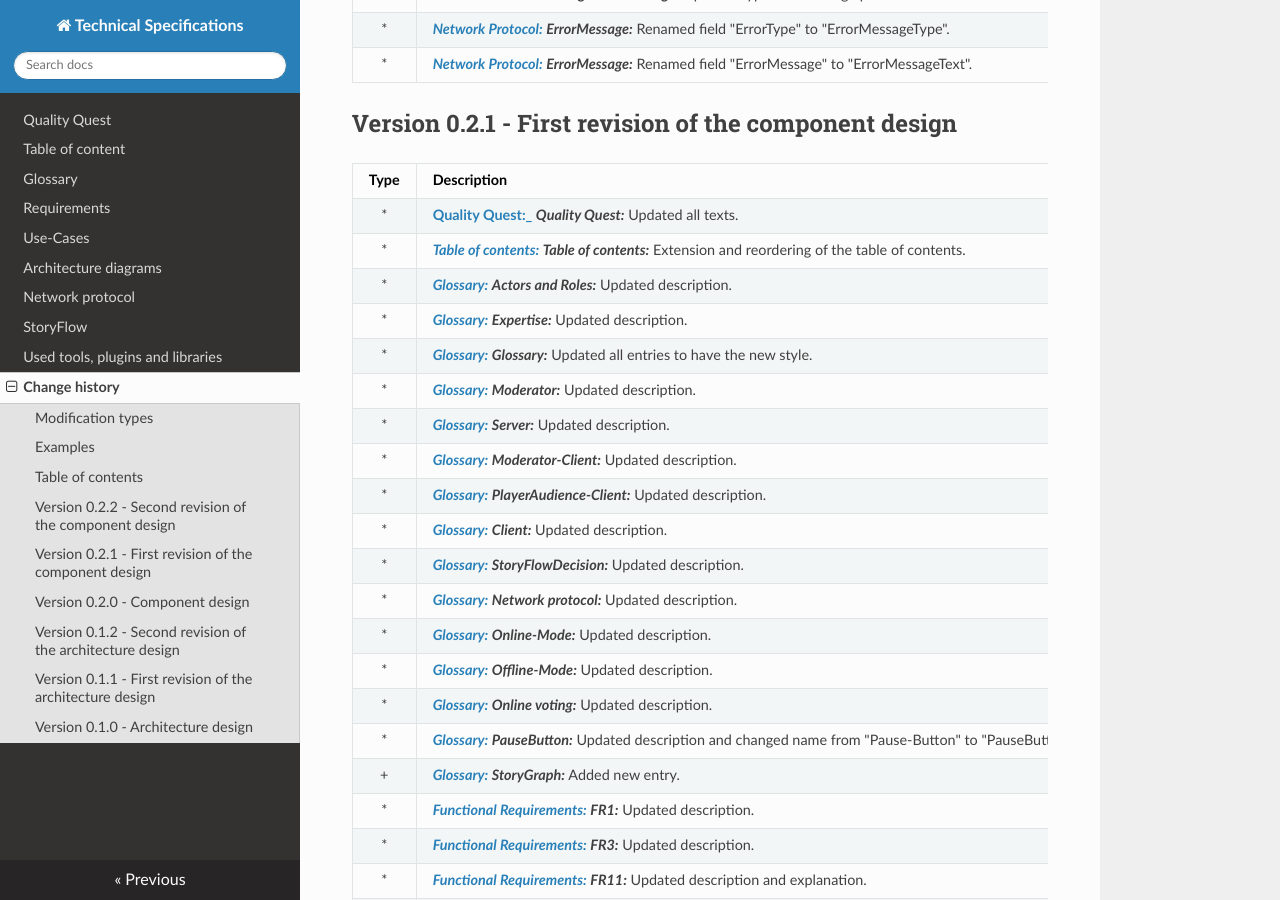
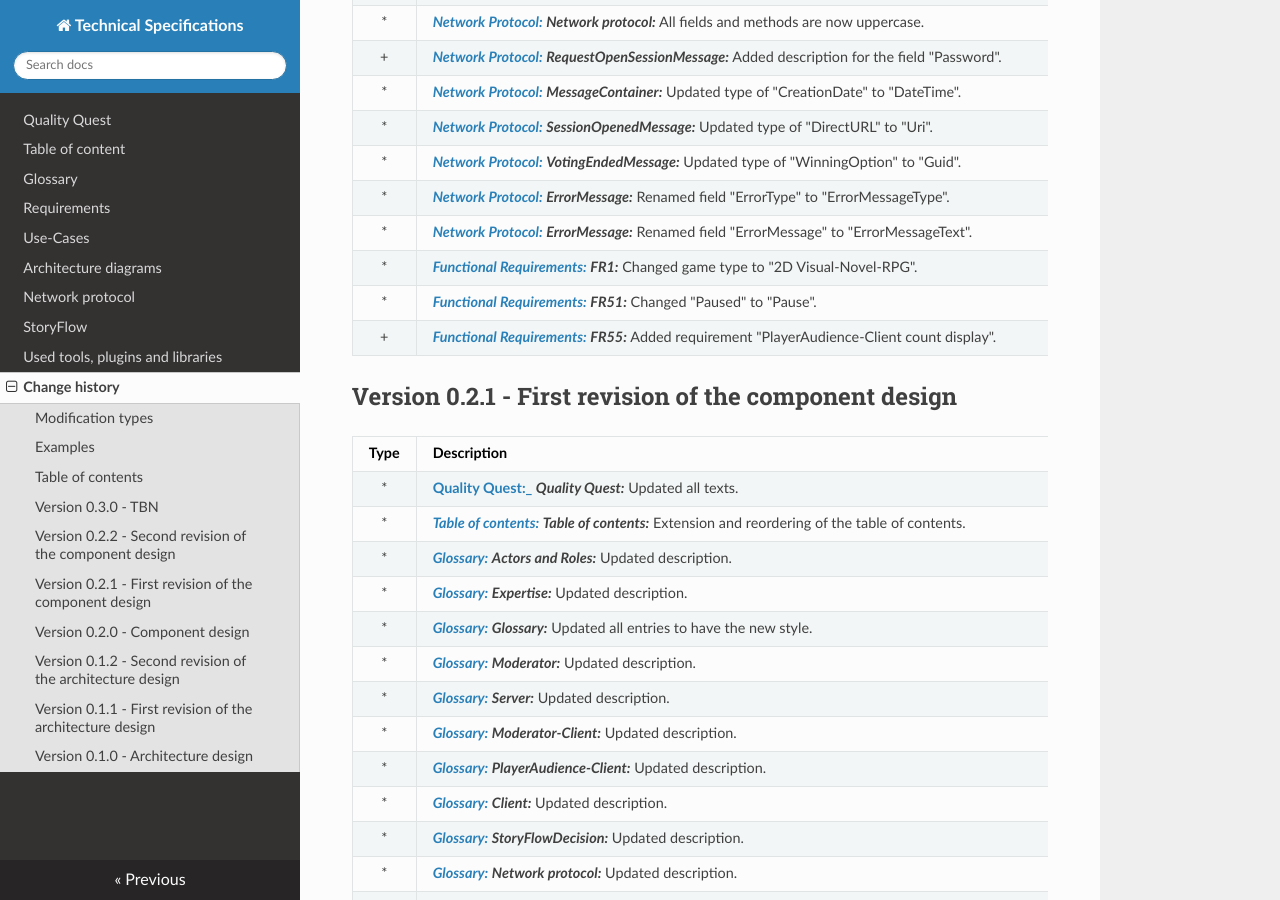
Before and after one commit to Brotenko/QualityQuest, an MkDocs documentation site: the page built from Docs/Technical Specifications/docs/changehistory.md, in a window 1280 px wide and 900 px high, scrolled down 1873 px. Built offline with MkDocs 1.6.1, drawn with Linux system fonts in a browser that asks for light colours; nearby versions of some CDN libraries; some of the changed text lies outside the part shown.

Commit message:
Updated some requirements to accomodate new needs.

```diff
--- a/Docs/Technical Specifications/docs/changehistory.md
+++ b/Docs/Technical Specifications/docs/changehistory.md
@@ -18,7 +18,7 @@ The change history is a chronologically ordered list of all changes between diff
 | :---: | :--------------------------------------------------------------------------------------------------------- |
 |   +   | **[_Section that has the change in it:_](#examples) _What has been changed:_** What exactly has been done. |
 |   -   | **[_Change History:_](#examples) _Example:_** Removed an example.                                          |
-|   *   | **[_Glossary:_](../glossary) _Moderator-Client:_** Clarification regarding server backup.                    |
+|   *   | **[_Glossary:_](../glossary) _Moderator-Client:_** Clarification regarding server backup.                  |
 
 </span>
 
@@ -31,45 +31,56 @@ The change history is a chronologically ordered list of all changes between diff
 | 0.1.2   | Second revision of the architecture design | 2020-11-12 | [Link](#version-012-second-revision-of-the-architecture-design) |
 | 0.2.0   | Component design                           | 2020-11-17 | [Link](#version-020-component-design)                           |
 | 0.2.1   | First revision of the component design     | 2020-11-26 | [Link](#version-021-first-revision-of-the-component-design)     |
-| 0.2.2   | Second revision of the component design    | TBA        | [Link](#version-022-second-revision-of-the-component-design)    |
+| 0.2.2   | Second revision of the component design    | 2021-01-08 | [Link](#version-022-second-revision-of-the-component-design)    |
+| 0.3.0   | TBN                                        | TBA        | [Link](#version-030---tbn)                                      |
+
+</span>
+
+## Version 0.3.0 - TBN
+| Type  | Description |
+| :---: | :---------- |
+|       |             |
 
 </span>
 
 ## Version 0.2.2 - Second revision of the component design
 
-| Type  | Description                                                                                                                                     |
-| :---: | :---------------------------------------------------------------------------------------------------------------------------------------------- |
-|   +   | **[_Used Tools:_](../usedtools#used-tools) _Visual Studio 2019:_** Added used tool.                                                               |
-|   +   | **[_Used Tools:_](../usedtools#used-tools) _Adobe XD:_** Added used tool.                                                                         |
-|   +   | **[_Used Libraries:_](../usedtools#used-libraries) _Microsoft.NET.Test.Sdk:_** Added used library.                                                |
-|   +   | **[_Used Libraries:_](../usedtools#used-libraries) _MSTest.TestAdapter:_** Added used library.                                                    |
-|   +   | **[_Used Libraries:_](../usedtools#used-libraries) _MSTest.TestFramework:_** Added used library.                                                  |
-|   +   | **[_Used Libraries:_](../usedtools#used-libraries) _System.Drawing.Common:_** Added used library.                                                 |
-|   +   | **[_Used Libraries:_](../usedtools#used-libraries) _QRCoder:_** Added used library.                                                               |
-|   +   | **[_Used Libraries:_](../usedtools#used-libraries) _coverlet.collector:_** Added used library.                                                    |
-|   *   | **[_Non-functional Requirements:_](../requirements#in-code-documentation-style) _NFR2:_** Updated description.                                    |
-|   *   | **[_Non-functional Requirements:_](../requirements#adherence-to-project-coding-styleguide) _NFR6:_** Updated description.                         |
-|   *   | **[_Non-functional Requirements:_](../requirements#development-environment) _NFR18:_** Updated description.                                       |
-|   +   | **[_Functional Requirements:_](../requirements#sessionkey-length) _FR54:_** Added requirement "SessionKey length".                                |
-|   *   | **[_Network Protocol:_](../network-protocol#messagetype-enum) _MessageType Enum:_** Renamed from "MessageTypeEnum" to "MessageType Enum".         |
-|   *   | **[_Network Protocol:_](../network-protocol#errortype-enum) _ErrorType Enum:_** Renamed from "ErrorTypeEnum" to "ErrorType Enum".                 |
-|   *   | **[_Network Protocol:_](../network-protocol) _Network protocol:_** Renamed occurrences of "MessageTypeEnum" to "MessageType".                     |
-|   *   | **[_Network Protocol:_](../network-protocol) _Network protocol:_** Renamed occurrences of "ErrorTypeEnum" to "ErrorType".                         |
-|   *   | **[_Network Protocol:_](../network-protocol) _Network protocol:_** All messages now end on "[...]Message".                                        |
-|   *   | **[_Network Protocol:_](../network-protocol) _Network protocol:_** All fields and methods are now uppercase.                                      |
-|   +   | **[_Network Protocol:_](../network-protocol#requestopensessionmessage) _RequestOpenSessionMessage:_** Added description for the field "Password". |
-|   *   | **[_Network Protocol:_](../network-protocol#messagecontainer) _MessageContainer:_** Updated type of "CreationDate" to "DateTime".                 |
-|   *   | **[_Network Protocol:_](../network-protocol#sessionopenedmessage) _SessionOpenedMessage:_** Updated type of "DirectURL" to "Uri".                 |
-|   *   | **[_Network Protocol:_](../network-protocol#votingendedmessage) _VotingEndedMessage:_** Updated type of "WinningOption" to "Guid".                |
-|   *   | **[_Network Protocol:_](../network-protocol#errormessage) _ErrorMessage:_** Renamed field "ErrorType" to "ErrorMessageType".                      |
-|   *   | **[_Network Protocol:_](../network-protocol#errormessage) _ErrorMessage:_** Renamed field "ErrorMessage" to "ErrorMessageText".                   |
+| Type  | Description                                                                                                                                            |
+| :---: | :----------------------------------------------------------------------------------------------------------------------------------------------------- |
+|   +   | **[_Used Tools:_](../usedtools#used-tools) _Visual Studio 2019:_** Added used tool.                                                                    |
+|   +   | **[_Used Tools:_](../usedtools#used-tools) _Adobe XD:_** Added used tool.                                                                              |
+|   +   | **[_Used Libraries:_](../usedtools#used-libraries) _Microsoft.NET.Test.Sdk:_** Added used library.                                                     |
+|   +   | **[_Used Libraries:_](../usedtools#used-libraries) _MSTest.TestAdapter:_** Added used library.                                                         |
+|   +   | **[_Used Libraries:_](../usedtools#used-libraries) _MSTest.TestFramework:_** Added used library.                                                       |
+|   +   | **[_Used Libraries:_](../usedtools#used-libraries) _System.Drawing.Common:_** Added used library.                                                      |
+|   +   | **[_Used Libraries:_](../usedtools#used-libraries) _QRCoder:_** Added used library.                                                                    |
+|   +   | **[_Used Libraries:_](../usedtools#used-libraries) _coverlet.collector:_** Added used library.                                                         |
+|   *   | **[_Non-functional Requirements:_](../requirements#in-code-documentation-style) _NFR2:_** Updated description.                                         |
+|   *   | **[_Non-functional Requirements:_](../requirements#adherence-to-project-coding-styleguide) _NFR6:_** Updated description.                              |
+|   *   | **[_Non-functional Requirements:_](../requirements#development-environment) _NFR18:_** Updated description.                                            |
+|   +   | **[_Functional Requirements:_](../requirements#sessionkey-length) _FR54:_** Added requirement "SessionKey length".                                     |
+|   *   | **[_Network Protocol:_](../network-protocol#messagetype-enum) _MessageType Enum:_** Renamed from "MessageTypeEnum" to "MessageType Enum".              |
+|   *   | **[_Network Protocol:_](../network-protocol#errortype-enum) _ErrorType Enum:_** Renamed from "ErrorTypeEnum" to "ErrorType Enum".                      |
+|   *   | **[_Network Protocol:_](../network-protocol) _Network protocol:_** Renamed occurrences of "MessageTypeEnum" to "MessageType".                          |
+|   *   | **[_Network Protocol:_](../network-protocol) _Network protocol:_** Renamed occurrences of "ErrorTypeEnum" to "ErrorType".                              |
+|   *   | **[_Network Protocol:_](../network-protocol) _Network protocol:_** All messages now end on "[...]Message".                                             |
+|   *   | **[_Network Protocol:_](../network-protocol) _Network protocol:_** All fields and methods are now uppercase.                                           |
+|   +   | **[_Network Protocol:_](../network-protocol#requestopensessionmessage) _RequestOpenSessionMessage:_** Added description for the field "Password".      |
+|   *   | **[_Network Protocol:_](../network-protocol#messagecontainer) _MessageContainer:_** Updated type of "CreationDate" to "DateTime".                      |
+|   *   | **[_Network Protocol:_](../network-protocol#sessionopenedmessage) _SessionOpenedMessage:_** Updated type of "DirectURL" to "Uri".                      |
+|   *   | **[_Network Protocol:_](../network-protocol#votingendedmessage) _VotingEndedMessage:_** Updated type of "WinningOption" to "Guid".                     |
+|   *   | **[_Network Protocol:_](../network-protocol#errormessage) _ErrorMessage:_** Renamed field "ErrorType" to "ErrorMessageType".                           |
+|   *   | **[_Network Protocol:_](../network-protocol#errormessage) _ErrorMessage:_** Renamed field "ErrorMessage" to "ErrorMessageText".                        |
+|   *   | **[_Functional Requirements:_](../requirements#game-type) _FR1:_** Changed game type to "2D Visual-Novel-RPG".                                         |
+|   *   | **[_Functional Requirements:_](../requirements#pause-menu-contents) _FR51:_** Changed "Paused" to "Pause".                                             |
+|   +   | **[_Functional Requirements:_](../requirements#playeraudience-client-count-display) _FR55:_** Added requirement "PlayerAudience-Client count display". |
 
 </span>
 
 ## Version 0.2.1 - First revision of the component design
 
-| Type  | Description                                                                                                                                                                                      |
-| :---: | :----------------------------------------------------------------------------------------------------------------------------------------------------------------------------------------------- |
+| Type  | Description                                                                                                                                                                                        |
+| :---: | :------------------------------------------------------------------------------------------------------------------------------------------------------------------------------------------------- |
 |   *   | **[Quality Quest:_](../index) _Quality Quest:_** Updated all texts.                                                                                                                                |
 |   *   | **[_Table of contents:_](../toc) _Table of contents:_** Extension and reordering of the table of contents.                                                                                         |
 |   *   | **[_Glossary:_](../glossary#actors-and-roles) _Actors and Roles:_** Updated description.                                                                                                           |
@@ -152,8 +163,8 @@ The change history is a chronologically ordered list of all changes between diff
 
 ## Version 0.2.0 - Component design
 
-| Type  | Description                                                                                                                                                                                |
-| :---: | :----------------------------------------------------------------------------------------------------------------------------------------------------------------------------------------- |
+| Type  | Description                                                                                                                                                                                  |
+| :---: | :------------------------------------------------------------------------------------------------------------------------------------------------------------------------------------------- |
 |   +   | **[_Class diagrams:_](../architecture-diagrams#server-class-diagrams) _Server class diagram:_** Added a joined class diagram for PlayerAudience-Client and Server, along with a description. |
 |   *   | **[_Class diagrams:_](../architecture-diagrams#Classdiagrams) _Class diagrams:_**  Updated class diagram with the new Server diagram                                                         |
 |   *   | **[_Functional Requirements:_](../requirements/#functional-requirements) _Edited term "Server" to "ServerLogic":_** Was changed in FR24, FR25, FR26, FR27, FR28 and FR29.                    |
@@ -215,15 +226,15 @@ The change history is a chronologically ordered list of all changes between diff
 
 ## Version 0.1.2 - Second revision of the architecture design
 
-| Type  | Description                                                                                                                                        |
-| :---: | :------------------------------------------------------------------------------------------------------------------------------------------------- |
-|   *   | **_[Change history:](#table-of-contents) Table of contents:_** Fixed the links to properly work when exported to HTML/CSS.                         |
+| Type  | Description                                                                                                                                          |
+| :---: | :--------------------------------------------------------------------------------------------------------------------------------------------------- |
+|   *   | **_[Change history:](#table-of-contents) Table of contents:_** Fixed the links to properly work when exported to HTML/CSS.                           |
 |   *   | **_[Glossary:](../glossary) DiceRandomness:_** Changed "die" to "dice" for clarification.                                                            |
 |   *   | **_[Functional Requirements:](../requirements/#functional-requirements) Offline-Mode:_** Update the description to say "shall" instead of "must".    |
 |   *   | **_[Used Plugins:](../usedtools#used-plugins) Markdown All in One:_** Fixed typo in description.                                                     |
 |   *   | **_[Used Plugins:](../usedtools#used-plugins) PlantUML:_** Fixed typo in description.                                                                |
 |   +   | **_[Glossary:](../glossary#expertise) Session:_** Added new term.                                                                                    |
-|   *   | **_[Change history:](#) Change history:_** Renamed change history versions descriptors.                                                            |
+|   *   | **_[Change history:](#) Change history:_** Renamed change history versions descriptors.                                                              |
 |   *   | **_[Use-Case diagrams:](../use-case-diagrams#moderator-client) Moderator-Client:_** Updated all Moderator-Client use-case diagrams and descriptions. |
 
 </span>
@@ -232,8 +243,8 @@ The change history is a chronologically ordered list of all changes between diff
 
 This is the revised version of the Technical Specifications according to the feedback provided by the customer.
 
-| Type  | Description                                                                                                                                                                                                                                                                                                                    |
-| :---: | :----------------------------------------------------------------------------------------------------------------------------------------------------------------------------------------------------------------------------------------------------------------------------------------------------------------------------- |
+| Type  | Description                                                                                                                                                                                                                                                                                                                      |
+| :---: | :------------------------------------------------------------------------------------------------------------------------------------------------------------------------------------------------------------------------------------------------------------------------------------------------------------------------------- |
 |   *   | **[_Glossary:_](../glossary) _Moderator-Client:_** Clarification regarding server backup.                                                                                                                                                                                                                                        |
 |   *   | **[_Glossary:_](../glossary) _StoryFlowDecision:_** Clarification regarding server backup.                                                                                                                                                                                                                                       |
 |   *   | **[_Glossary:_](../glossary) _DiceRandomness:_** Clarified that the die is six-sided.                                                                                                                                                                                                                                            |
```
Also changed, not shown: Docs/Technical Specifications/docs/requirements.md (+16 -6 lines).
